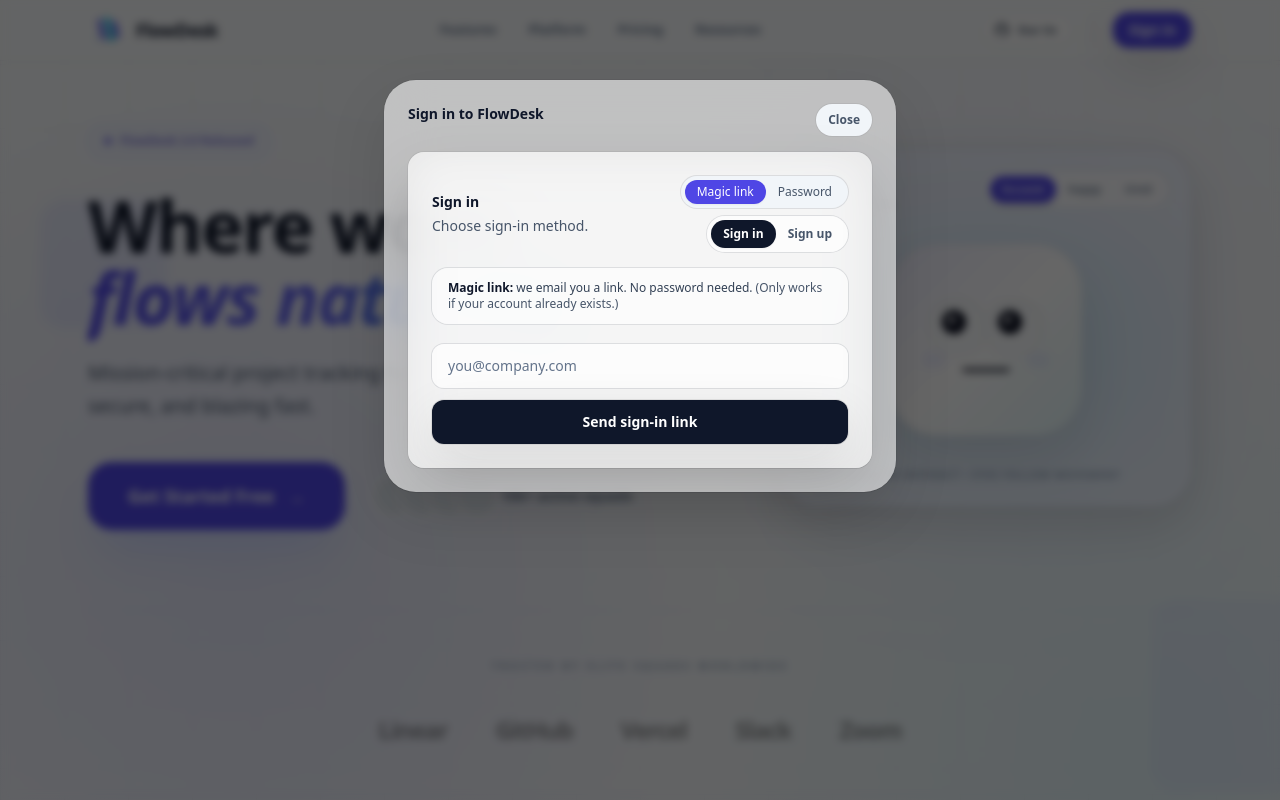
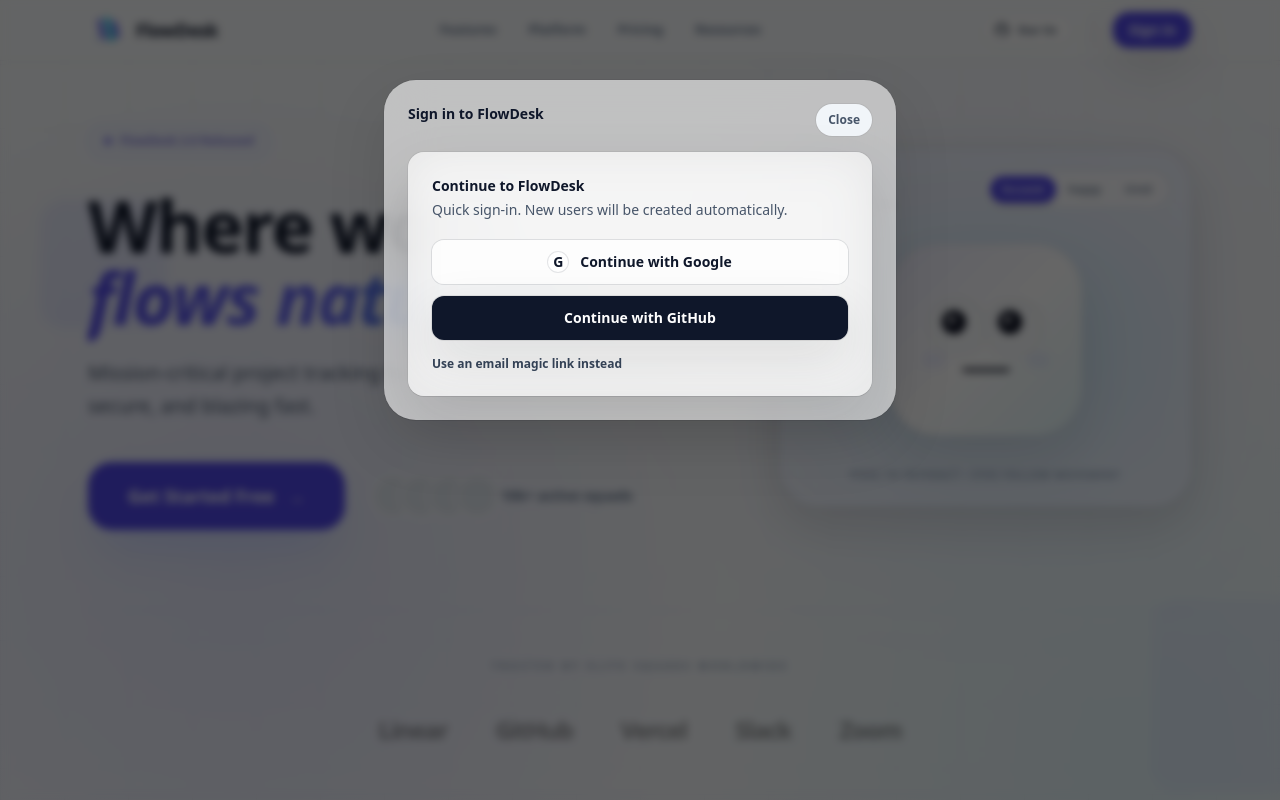
Before and after one commit to jingtai05/todo, a React (Vite) app: page / in a window 1280 px wide. Both pictures are taken after a click on the button "Sign in". Shown: the top 800 px of the page. Built offline with nearby package versions, Linux system fonts and the light colour scheme.

Commit message:
Fix duplicate workspace creation on signup and apply auth updates

```diff
--- a/src/components/AuthPanel.tsx
+++ b/src/components/AuthPanel.tsx
@@ -2,30 +2,51 @@ import { useState } from 'react'
 import { supabase } from '../lib/supabaseClient'
 
 export function AuthPanel() {
-  const [email, setEmail] = useState('')
-  const [password, setPassword] = useState('')
-  const [method, setMethod] = useState<'magic' | 'password'>('magic')
-  const [authType, setAuthType] = useState<'signin' | 'signup'>('signin')
   const [status, setStatus] = useState<'idle' | 'sending' | 'sent' | 'error'>(
     'idle',
   )
   const [message, setMessage] = useState('')
+  const [email, setEmail] = useState('')
+  const [showEmail, setShowEmail] = useState(false)
+
+  const redirectTo = new URL(
+    import.meta.env.BASE_URL,
+    window.location.origin,
+  ).toString()
+
+  async function continueWithProvider(
+    provider: 'google' | 'github',
+  ) {
+    setMessage('')
+    setStatus('sending')
+
+    const { error } = await supabase.auth.signInWithOAuth({
+      provider,
+      options: { redirectTo },
+    })
+
+    if (error) {
+      setStatus('error')
+      setMessage(error.message)
+      return
+    }
+
+    // Usually Supabase will redirect the browser. This is just a fallback.
+    setStatus('sent')
+    setMessage('Redirecting…')
+  }
 
   async function sendMagicLink(e: React.FormEvent) {
     e.preventDefault()
     setMessage('')
     setStatus('sending')
 
-    // Use Vite's BASE_URL so GitHub Pages subpaths (e.g. /todo/) work.
-    const redirectTo = new URL(import.meta.env.BASE_URL, window.location.origin).toString()
     const { error } = await supabase.auth.signInWithOtp({
       email: email.trim(),
       options: {
         emailRedirectTo: redirectTo,
-        // Make the difference explicit:
-        // - Sign in: do NOT create a new user
-        // - Sign up: create user (then user confirms via email)
-        shouldCreateUser: authType === 'signup',
+        // Treat magic-link as "quick login": create user if needed.
+        shouldCreateUser: true,
       },
     })
 
@@ -36,192 +57,80 @@ export function AuthPanel() {
     }
 
     setStatus('sent')
-    setMessage(
-      authType === 'signup'
-        ? 'Check your email to confirm your account.'
-        : 'Check your email for a sign-in link.',
-    )
-  }
-
-  async function signInOrUpWithPassword(e: React.FormEvent) {
-    e.preventDefault()
-    setMessage('')
-    setStatus('sending')
-
-    if (authType === 'signup') {
-      const { error, data } = await supabase.auth.signUp({
-        email: email.trim(),
-        password,
-      })
-
-      if (error) {
-        setStatus('error')
-        setMessage(error.message)
-        return
-      }
-
-      setStatus('sent')
-      if (data.session) {
-        setMessage('Signed up successfully!')
-      } else {
-        setMessage('Check your email for a confirmation link.')
-      }
-    } else {
-      const { error } = await supabase.auth.signInWithPassword({
-        email: email.trim(),
-        password,
-      })
-
-      if (error) {
-        setStatus('error')
-        setMessage(error.message)
-        return
-      }
-
-      setStatus('sent')
-      setMessage('Signed in successfully.')
-    }
+    setMessage('Check your email for a sign-in link.')
   }
 
   return (
     <div className="glass rounded-2xl p-6 shadow-soft">
-      <div className="flex flex-col gap-4 sm:flex-row sm:items-center sm:justify-between">
+      <div className="flex items-start justify-between gap-4">
         <div>
-          <div className="text-sm font-semibold text-slate-900">
-            {authType === 'signin' ? 'Sign in' : 'Create an account'}
-          </div>
-          <div className="mt-1 text-sm text-slate-600">Choose sign-in method.</div>
-        </div>
-        <div className="flex flex-col gap-2 sm:items-end">
-          <div className="inline-flex rounded-full bg-slate-100 p-1 text-xs ring-1 ring-slate-900/10">
-            <button
-              type="button"
-              onClick={() => {
-                setMethod('magic')
-                setStatus('idle')
-                setMessage('')
-              }}
-              className={`rounded-full px-3 py-1 font-medium ${
-                method === 'magic'
-                  ? 'bg-indigo-600 text-white shadow-sm'
-                  : 'text-slate-600 hover:text-slate-900'
-              }`}
-            >
-              Magic link
-            </button>
-            <button
-              type="button"
-              onClick={() => {
-                setMethod('password')
-                setStatus('idle')
-                setMessage('')
-              }}
-              className={`rounded-full px-3 py-1 font-medium ${
-                method === 'password'
-                  ? 'bg-indigo-600 text-white shadow-sm'
-                  : 'text-slate-600 hover:text-slate-900'
-              }`}
-            >
-              Password
-            </button>
-          </div>
-
-          <div className="inline-flex rounded-full bg-white/70 p-1 text-xs ring-1 ring-slate-900/10">
-            <button
-              type="button"
-              onClick={() => {
-                setAuthType('signin')
-                setStatus('idle')
-                setMessage('')
-              }}
-              className={`rounded-full px-3 py-1.5 font-semibold ${
-                authType === 'signin'
-                  ? 'bg-slate-900 text-white shadow-sm'
-                  : 'text-slate-600 hover:text-slate-900'
-              }`}
-            >
-              Sign in
-            </button>
-            <button
-              type="button"
-              onClick={() => {
-                setAuthType('signup')
-                setStatus('idle')
-                setMessage('')
-              }}
-              className={`rounded-full px-3 py-1.5 font-semibold ${
-                authType === 'signup'
-                  ? 'bg-slate-900 text-white shadow-sm'
-                  : 'text-slate-600 hover:text-slate-900'
-              }`}
-            >
-              Sign up
-            </button>
+          <div className="text-sm font-semibold text-slate-900">Continue to FlowDesk</div>
+          <div className="mt-1 text-sm text-slate-600">
+            Quick sign-in. New users will be created automatically.
           </div>
         </div>
       </div>
 
-      <div className="mt-4 rounded-2xl bg-white/60 px-4 py-3 text-xs font-medium text-slate-700 ring-1 ring-slate-900/10">
-        {method === 'magic' ? (
-          <div>
-            <span className="font-semibold text-slate-900">Magic link:</span> we email you a link. No password needed.
-            {authType === 'signup' ? (
-              <span className="text-slate-600"> (Creates your account, then you confirm via email.)</span>
-            ) : (
-              <span className="text-slate-600"> (Only works if your account already exists.)</span>
-            )}
-          </div>
-        ) : (
-          <div>
-            <span className="font-semibold text-slate-900">Password:</span> sign in or create an account with email + password.
-          </div>
-        )}
+      <div className="mt-5 grid gap-3">
+        <button
+          type="button"
+          onClick={() => continueWithProvider('google')}
+          disabled={status === 'sending'}
+          className="inline-flex items-center justify-center gap-3 rounded-xl bg-white/80 px-5 py-3 text-sm font-semibold text-slate-900 ring-1 ring-slate-900/10 transition hover:bg-white disabled:cursor-not-allowed disabled:opacity-60"
+        >
+          <span className="inline-flex h-5 w-5 items-center justify-center rounded-full bg-white ring-1 ring-slate-900/10">
+            G
+          </span>
+          Continue with Google
+        </button>
+
+        <button
+          type="button"
+          onClick={() => continueWithProvider('github')}
+          disabled={status === 'sending'}
+          className="inline-flex items-center justify-center gap-3 rounded-xl bg-slate-900 px-5 py-3 text-sm font-semibold text-white shadow-crisp transition enabled:hover:-translate-y-0.5 enabled:hover:bg-slate-950 disabled:cursor-not-allowed disabled:opacity-60"
+        >
+          Continue with GitHub
+        </button>
+
+        <button
+          type="button"
+          onClick={() => {
+            setShowEmail((v) => !v)
+            setStatus('idle')
+            setMessage('')
+          }}
+          className="mt-1 text-left text-xs font-semibold text-slate-700 hover:text-slate-900"
+        >
+          {showEmail ? 'Hide email link option' : 'Use an email magic link instead'}
+        </button>
       </div>
 
-      <form
-        onSubmit={method === 'magic' ? sendMagicLink : signInOrUpWithPassword}
-        className="mt-5 flex flex-col gap-3"
-      >
+      {showEmail && (
+        <form onSubmit={sendMagicLink} className="mt-4 flex flex-col gap-3">
           <label>
-          <span className="sr-only">Email</span>
+            <div className="text-xs font-semibold text-slate-800">Email magic link</div>
+            <div className="mt-0.5 text-xs text-slate-600">
+              We’ll email you a sign-in link. No password needed.
+            </div>
             <input
               value={email}
               onChange={(e) => setEmail(e.target.value)}
               placeholder="you@company.com"
               type="email"
               required
-            className="w-full rounded-xl bg-white/70 px-4 py-3 text-sm text-slate-900 placeholder:text-slate-500 ring-1 ring-slate-900/10 outline-none focus:ring-indigo-600/30"
+              className="mt-2 w-full rounded-xl bg-white/70 px-4 py-3 text-sm text-slate-900 placeholder:text-slate-500 ring-1 ring-slate-900/10 outline-none focus:ring-indigo-600/30"
             />
           </label>
-
-        {method === 'password' && (
-          <label>
-            <span className="sr-only">Password</span>
-            <input
-              value={password}
-              onChange={(e) => setPassword(e.target.value)}
-              placeholder="Your password"
-              type="password"
-              required
-              className="w-full rounded-xl bg-white/70 px-4 py-3 text-sm text-slate-900 placeholder:text-slate-500 ring-1 ring-slate-900/10 outline-none focus:ring-indigo-600/30"
-            />
-          </label>
-        )}
-
           <button
             type="submit"
             disabled={status === 'sending'}
-          className="inline-flex items-center justify-center rounded-xl bg-slate-900 px-5 py-3 text-sm font-semibold text-white shadow-crisp transition enabled:hover:-translate-y-0.5 enabled:hover:bg-slate-950 disabled:cursor-not-allowed disabled:opacity-60"
+            className="inline-flex items-center justify-center rounded-xl bg-indigo-600 px-5 py-3 text-sm font-semibold text-white shadow-crisp transition enabled:hover:-translate-y-0.5 enabled:hover:bg-indigo-700 disabled:cursor-not-allowed disabled:opacity-60"
           >
-          {status === 'sending'
-            ? 'Sending…'
-            : method === 'magic'
-              ? authType === 'signup'
-                ? 'Send sign-up link'
-                : 'Send sign-in link'
-              : authType === 'signin' ? 'Sign in' : 'Sign up'}
+            {status === 'sending' ? 'Sending…' : 'Send magic link'}
           </button>
         </form>
+      )}
 
       {message && (
         <p
--- a/src/hooks/useWorkspaces.tsx
+++ b/src/hooks/useWorkspaces.tsx
@@ -1,4 +1,4 @@
-import { useCallback, useEffect, useMemo, useState } from 'react'
+import { useCallback, useEffect, useMemo, useState, useRef } from 'react'
 import { supabase } from '../lib/supabaseClient'
 
 export type Workspace = {
@@ -70,9 +70,12 @@ export function useWorkspaces(userId: string) {
     await supabase.rpc('ensure_personal_workspace')
   }, [userId])
 
+  const ensuredForUser = useRef<string | null>(null)
   useEffect(() => {
+    if (!userId || ensuredForUser.current === userId) return
+    ensuredForUser.current = userId
     void ensurePersonalWorkspace().finally(() => load())
-  }, [ensurePersonalWorkspace, load])
+  }, [userId, ensurePersonalWorkspace, load])
 
   // Keep workspace list in sync (joins/leaves) for this user.
   useEffect(() => {
```
Also changed, not shown: 1 other file (tests, documents, lock files or other folders). Lines whose indentation alone changed are shown as unchanged.
